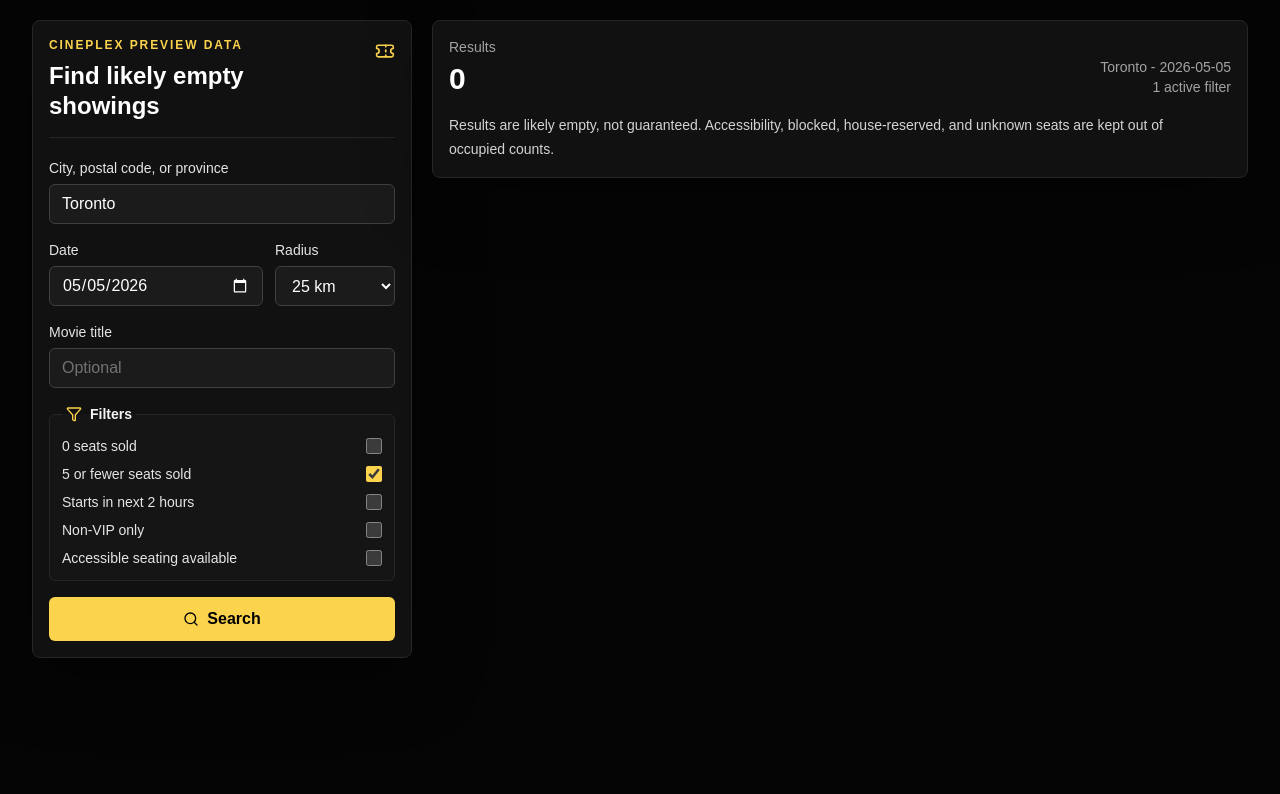
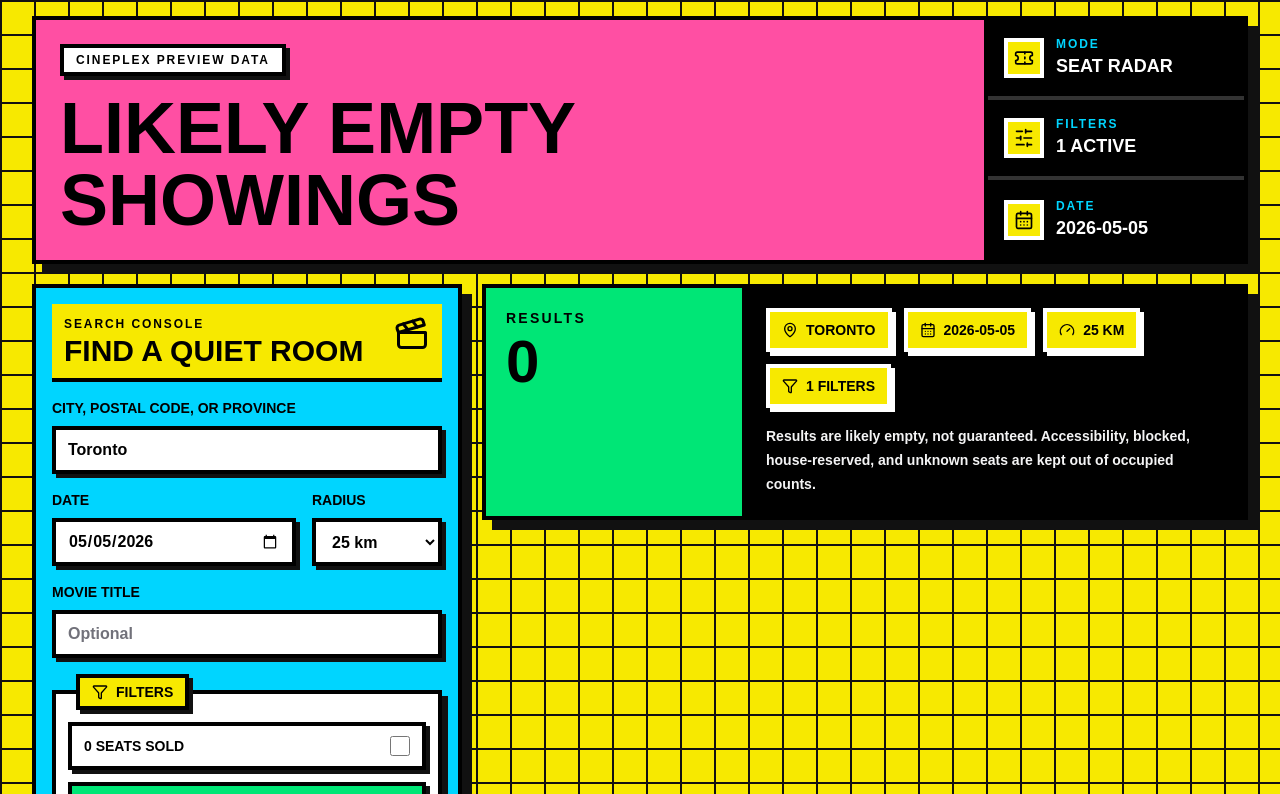
Before and after one commit to Parsa-Bagheri/CineplexPrivateTheatreFinder, a Next.js app: page / in a window 1280 px wide. Shown: the top 794 px of the page. Built offline with nearby package versions, Linux system fonts and the light colour scheme.

Commit message:
Redesign UI with neobrutalist styling

```diff
--- a/src/app/globals.css
+++ b/src/app/globals.css
@@ -3,9 +3,9 @@
 @tailwind utilities;
 
 :root {
-  color-scheme: dark;
-  background: #050505;
-  color: #f5f5f5;
+  color-scheme: light;
+  background: #f7e900;
+  color: #111111;
 }
 
 * {
@@ -19,8 +19,12 @@
 
 body {
   margin: 0;
-  background: #050505;
-  color: #f5f5f5;
+  background:
+    linear-gradient(#111111 2px, transparent 2px),
+    linear-gradient(90deg, #111111 2px, transparent 2px),
+    #f7e900;
+  background-size: 34px 34px;
+  color: #111111;
   font-family:
     Arial,
     Helvetica,
@@ -34,15 +38,26 @@
   font: inherit;
 }
 
+input,
+select,
+button {
+  border-radius: 0;
+}
+
 a {
   color: inherit;
 }
 
 .focus-ring {
   outline: 2px solid transparent;
-  outline-offset: 2px;
+  outline-offset: 4px;
 }
 
 .focus-ring:focus-visible {
-  outline-color: #fcd34d;
+  outline-color: #ff4fa3;
 }
+
+::selection {
+  background: #ff4fa3;
+  color: #111111;
+}
--- a/src/app/page.tsx
+++ b/src/app/page.tsx
@@ -1,6 +1,18 @@
 "use client";
 
-import { Clock, ExternalLink, Filter, MapPin, Search, Ticket } from "lucide-react";
+import {
+  CalendarDays,
+  Clapperboard,
+  Clock,
+  ExternalLink,
+  Filter,
+  Gauge,
+  MapPin,
+  Search,
+  SlidersHorizontal,
+  Ticket,
+  Zap
+} from "lucide-react";
 import { FormEvent, useCallback, useEffect, useMemo, useRef, useState } from "react";
 import { formatConfidence } from "@/lib/seat-scoring";
 import {
@@ -16,6 +28,11 @@
   type SearchState
 } from "@/lib/search-state";
 import type { SearchResult } from "@/lib/types";
+
+const inputClass =
+  "focus-ring h-12 w-full border-4 border-black bg-white px-3 text-base font-black text-black shadow-[4px_4px_0_#111111] placeholder:text-zinc-500";
+const panelShadow = "shadow-[10px_10px_0_#111111]";
+const cardShadow = "shadow-[8px_8px_0_#111111]";
 
 export default function HomePage() {
   const today = getLocalDateInputValue();
@@ -111,33 +128,56 @@
   }
 
   return (
-    <main className="min-h-screen bg-[#050505] px-4 py-5 text-neutral-100 sm:px-6 lg:px-8">
-      <div className="mx-auto grid w-full max-w-7xl gap-5 lg:grid-cols-[380px_1fr]">
-        <section className="rounded-lg border border-neutral-800 bg-[#111111] p-4 shadow-[0_18px_70px_rgba(0,0,0,0.45)]">
-          <div className="mb-5 flex items-start justify-between gap-4 border-b border-neutral-800 pb-4">
+    <main className="min-h-screen overflow-hidden px-3 py-4 text-black sm:px-5 lg:px-8">
+      <div className="mx-auto flex w-full max-w-[1500px] flex-col gap-5">
+        <header className={`border-4 border-black bg-white ${panelShadow}`}>
+          <div className="grid gap-0 lg:grid-cols-[1fr_auto]">
+            <div className="border-b-4 border-black bg-[#ff4fa3] p-4 sm:p-6 lg:border-b-0 lg:border-r-4">
+              <p className="inline-flex border-4 border-black bg-white px-3 py-1 text-xs font-black uppercase tracking-[0.16em] shadow-[4px_4px_0_#111111]">
+                Cineplex preview data
+              </p>
+              <h1 className="mt-4 max-w-4xl text-4xl font-black uppercase leading-none text-black sm:text-6xl lg:text-7xl">
+                Likely Empty Showings
+              </h1>
+            </div>
+            <div className="grid min-w-64 bg-black text-white sm:grid-cols-3 lg:grid-cols-1">
+              <HeaderStat icon={<Ticket className="h-5 w-5" aria-hidden="true" />} label="Mode" value="Seat Radar" />
+              <HeaderStat
+                icon={<SlidersHorizontal className="h-5 w-5" aria-hidden="true" />}
+                label="Filters"
+                value={`${activeFilterCount} active`}
+              />
+              <HeaderStat icon={<CalendarDays className="h-5 w-5" aria-hidden="true" />} label="Date" value={date} />
+            </div>
+          </div>
+        </header>
+
+        <div className="grid gap-5 xl:grid-cols-[430px_minmax(0,1fr)]">
+          <section className={`border-4 border-black bg-[#00d5ff] p-4 ${panelShadow} xl:sticky xl:top-5 xl:self-start`}>
+            <div className="mb-4 flex items-start justify-between gap-4 border-b-4 border-black bg-[#f7e900] p-3">
               <div>
-              <p className="text-xs font-semibold uppercase tracking-[0.16em] text-amber-300">Cineplex preview data</p>
-              <h1 className="mt-2 text-2xl font-semibold leading-tight text-white">Find likely empty showings</h1>
+                <p className="text-xs font-black uppercase tracking-[0.16em]">Search console</p>
+                <h2 className="mt-1 text-3xl font-black uppercase leading-none">Find a quiet room</h2>
               </div>
-            <Ticket className="mt-1 h-5 w-5 text-amber-300" aria-hidden="true" />
+              <Clapperboard className="h-9 w-9 shrink-0" aria-hidden="true" />
             </div>
 
             <form className="grid gap-4" onSubmit={onSubmit}>
-            <label className="grid gap-1.5 text-sm font-medium text-neutral-200">
+              <label className="grid gap-2 text-sm font-black uppercase">
                 City, postal code, or province
                 <input
-                className="focus-ring h-10 rounded-md border border-neutral-700 bg-[#1b1b1b] px-3 text-base text-white placeholder:text-neutral-500"
+                  className={inputClass}
                   value={location}
                   onChange={(event) => setLocation(event.target.value)}
                   required
                 />
               </label>
 
-            <div className="grid grid-cols-[1fr_120px] gap-3">
-              <label className="grid gap-1.5 text-sm font-medium text-neutral-200">
+              <div className="grid gap-4 sm:grid-cols-[1fr_130px] xl:grid-cols-[1fr_130px]">
+                <label className="grid gap-2 text-sm font-black uppercase">
                   Date
                   <input
-                  className="focus-ring h-10 rounded-md border border-neutral-700 bg-[#1b1b1b] px-3 text-base text-white"
+                    className={inputClass}
                     type="date"
                     value={date}
                     onChange={(event) => updateDate(event.target.value)}
@@ -145,10 +185,10 @@
                   />
                 </label>
 
-              <label className="grid gap-1.5 text-sm font-medium text-neutral-200">
+                <label className="grid gap-2 text-sm font-black uppercase">
                   Radius
                   <select
-                  className="focus-ring h-10 rounded-md border border-neutral-700 bg-[#1b1b1b] px-3 text-base text-white"
+                    className={inputClass}
                     value={radiusKm}
                     onChange={(event) => setRadiusKm(event.target.value)}
                   >
@@ -160,19 +200,19 @@
                 </label>
               </div>
 
-            <label className="grid gap-1.5 text-sm font-medium text-neutral-200">
+              <label className="grid gap-2 text-sm font-black uppercase">
                 Movie title
                 <input
-                className="focus-ring h-10 rounded-md border border-neutral-700 bg-[#1b1b1b] px-3 text-base text-white placeholder:text-neutral-500"
+                  className={inputClass}
                   value={movieTitle}
                   onChange={(event) => setMovieTitle(event.target.value)}
                   placeholder="Optional"
                 />
               </label>
 
-            <fieldset className="grid gap-2 rounded-md border border-neutral-800 bg-[#151515] p-3">
-              <legend className="flex items-center gap-2 px-1 text-sm font-semibold text-neutral-100">
-                <Filter className="h-4 w-4 text-amber-300" aria-hidden="true" />
+              <fieldset className="grid gap-3 border-4 border-black bg-white p-3 shadow-[6px_6px_0_#111111]">
+                <legend className="ml-2 flex items-center gap-2 border-4 border-black bg-[#f7e900] px-3 py-1 text-sm font-black uppercase shadow-[4px_4px_0_#111111]">
+                  <Filter className="h-4 w-4" aria-hidden="true" />
                   Filters
                 </legend>
                 <FilterToggle
@@ -204,51 +244,79 @@
               </fieldset>
 
               <button
-              className="focus-ring inline-flex h-11 items-center justify-center gap-2 rounded-md bg-amber-300 px-4 font-semibold text-black transition hover:bg-amber-200 disabled:cursor-not-allowed disabled:bg-neutral-700 disabled:text-neutral-400"
+                className="focus-ring inline-flex min-h-14 items-center justify-center gap-3 border-4 border-black bg-[#ff4fa3] px-5 text-lg font-black uppercase text-black shadow-[6px_6px_0_#111111] transition hover:-translate-x-1 hover:-translate-y-1 hover:shadow-[10px_10px_0_#111111] active:translate-x-0 active:translate-y-0 disabled:cursor-not-allowed disabled:bg-zinc-300 disabled:text-zinc-600"
                 type="submit"
                 disabled={loading}
               >
-              <Search className="h-4 w-4" aria-hidden="true" />
+                <Search className="h-5 w-5" aria-hidden="true" />
                 {loading ? "Searching" : "Search"}
               </button>
             </form>
           </section>
 
-        <section className="grid content-start gap-3">
-          <div className="rounded-lg border border-neutral-800 bg-[#111111] p-4 shadow-[0_18px_70px_rgba(0,0,0,0.35)]">
-            <div className="flex flex-wrap items-end justify-between gap-4">
-              <div>
-                <p className="text-sm text-neutral-400">Results</p>
-                <p className="mt-1 text-3xl font-semibold text-white">{resultCount(results, loading)}</p>
+          <section className="grid content-start gap-5">
+            <div className={`border-4 border-black bg-black text-white ${panelShadow}`}>
+              <div className="grid gap-0 lg:grid-cols-[260px_1fr]">
+                <div className="border-b-4 border-black bg-[#00e676] p-5 text-black lg:border-b-0 lg:border-r-4">
+                  <p className="text-sm font-black uppercase tracking-[0.16em]">Results</p>
+                  <p className="mt-1 text-6xl font-black leading-none">{resultCount(results, loading)}</p>
                 </div>
-              <div className="text-right text-sm text-neutral-400">
-                <p>{location.trim() || "No location"} - {date}</p>
-                <p>{activeFilterCount} active filter{activeFilterCount === 1 ? "" : "s"}</p>
+                <div className="grid gap-4 p-5">
+                  <div className="flex flex-wrap gap-3">
+                    <QueryChip icon={<MapPin className="h-4 w-4" aria-hidden="true" />} label={location.trim() || "No location"} />
+                    <QueryChip icon={<CalendarDays className="h-4 w-4" aria-hidden="true" />} label={date} />
+                    <QueryChip icon={<Gauge className="h-4 w-4" aria-hidden="true" />} label={`${radiusKm} km`} />
+                    <QueryChip icon={<Filter className="h-4 w-4" aria-hidden="true" />} label={`${activeFilterCount} filters`} />
                   </div>
-            </div>
-            <p className="mt-4 max-w-3xl text-sm leading-6 text-neutral-300">
+                  <p className="max-w-4xl text-sm font-bold leading-6 text-zinc-100">
                     Results are likely empty, not guaranteed. Accessibility, blocked, house-reserved, and unknown seats are kept out of occupied counts.
                   </p>
                 </div>
+              </div>
+            </div>
 
             {error ? (
-            <div className="rounded-md border border-red-500/40 bg-red-950/40 p-3 text-sm text-red-100">{error}</div>
+              <div className="border-4 border-black bg-[#ff4f4f] p-4 text-sm font-black uppercase text-black shadow-[8px_8px_0_#111111]">
+                {error}
+              </div>
             ) : null}
 
             {!loading && hasSearched && !error && results.length === 0 ? (
-            <div className="rounded-lg border border-neutral-800 bg-[#111111] p-5 text-sm leading-6 text-neutral-300">
+              <div className="border-4 border-black bg-white p-5 text-sm font-black uppercase leading-6 shadow-[8px_8px_0_#111111]">
                 No matching likely-empty showtimes were returned for this search. Try clearing the low-occupancy filter or using a future date.
               </div>
             ) : null}
 
-          <div className="grid gap-3">
+            <div className="grid gap-5">
               {results.map((result) => (
                 <ResultCard key={result.showtime.id} result={result} />
               ))}
             </div>
           </section>
         </div>
+      </div>
     </main>
+  );
+}
+
+function HeaderStat({ icon, label, value }: { icon: React.ReactNode; label: string; value: string }) {
+  return (
+    <div className="flex min-h-20 items-center gap-3 border-b-4 border-white/20 p-4 last:border-b-0 sm:border-b-0 sm:border-r-4 sm:border-white/20 sm:last:border-r-0 lg:border-b-4 lg:border-r-0 lg:last:border-b-0">
+      <span className="grid h-10 w-10 shrink-0 place-items-center border-4 border-white bg-[#f7e900] text-black">{icon}</span>
+      <div className="min-w-0">
+        <p className="text-xs font-black uppercase tracking-[0.16em] text-[#00d5ff]">{label}</p>
+        <p className="truncate text-lg font-black uppercase">{value}</p>
+      </div>
+    </div>
+  );
+}
+
+function QueryChip({ icon, label }: { icon: React.ReactNode; label: string }) {
+  return (
+    <span className="inline-flex max-w-full items-center gap-2 border-4 border-white bg-[#f7e900] px-3 py-2 text-sm font-black uppercase text-black shadow-[4px_4px_0_#ffffff]">
+      {icon}
+      <span className="truncate">{label}</span>
+    </span>
   );
 }
 
@@ -264,10 +332,14 @@
   onChange: (value: boolean) => void;
 }) {
   return (
-    <label className={`flex items-center justify-between gap-3 text-sm ${disabled ? "text-neutral-500" : "text-neutral-200"}`}>
+    <label
+      className={`flex min-h-12 items-center justify-between gap-3 border-4 border-black px-3 py-2 text-sm font-black uppercase shadow-[4px_4px_0_#111111] ${
+        disabled ? "bg-zinc-300 text-zinc-600" : checked ? "bg-[#00e676] text-black" : "bg-white text-black"
+      }`}
+    >
       <span>{label}</span>
       <input
-        className="h-4 w-4 accent-amber-300"
+        className="h-5 w-5 accent-[#ff4fa3]"
         type="checkbox"
         checked={checked}
         disabled={disabled}
@@ -280,52 +352,82 @@
 function ResultCard({ result }: { result: SearchResult }) {
   const startsAt = new Date(result.showtime.startsAt);
   const checkedAt = new Date(result.snapshot.checkedAt);
+  const emptySeats = Math.max(0, result.snapshot.sellableSeats - result.snapshot.occupiedEstimate);
+  const occupancy =
+    result.snapshot.sellableSeats > 0
+      ? Math.round((result.snapshot.occupiedEstimate / result.snapshot.sellableSeats) * 100)
+      : 0;
 
   return (
-    <article className="rounded-lg border border-neutral-800 bg-[#111111] p-4 shadow-[0_14px_44px_rgba(0,0,0,0.28)]">
-      <div className="flex flex-wrap items-start justify-between gap-3 border-b border-neutral-800 pb-3">
-        <div>
-          <h2 className="text-lg font-semibold text-white">{result.theatre.name}</h2>
-          <p className="mt-1 flex items-center gap-1 text-sm text-neutral-400">
-            <MapPin className="h-4 w-4 text-amber-300" aria-hidden="true" />
+    <article className={`border-4 border-black bg-white ${cardShadow}`}>
+      <div className="grid gap-3 border-b-4 border-black bg-[#f7e900] p-4 lg:grid-cols-[1fr_auto]">
+        <div className="min-w-0">
+          <h2 className="text-2xl font-black uppercase leading-tight text-black">{result.theatre.name}</h2>
+          <p className="mt-2 flex flex-wrap items-center gap-2 text-sm font-black uppercase">
+            <MapPin className="h-4 w-4 text-[#ff4fa3]" aria-hidden="true" />
+            <span>
               {result.theatre.city}, {result.theatre.province}
-            {result.distanceKm !== undefined ? ` - ${result.distanceKm.toFixed(1)} km` : ""}
+            </span>
+            {result.distanceKm !== undefined ? <span>{result.distanceKm.toFixed(1)} km</span> : null}
           </p>
         </div>
         <a
-          className="focus-ring inline-flex items-center gap-2 rounded-md border border-neutral-700 px-3 py-2 text-sm font-semibold text-neutral-100 transition hover:border-amber-300 hover:text-amber-200"
+          className="focus-ring inline-flex min-h-12 items-center justify-center gap-2 border-4 border-black bg-white px-4 text-sm font-black uppercase shadow-[4px_4px_0_#111111] transition hover:-translate-x-1 hover:-translate-y-1 hover:bg-[#00d5ff] hover:shadow-[7px_7px_0_#111111]"
           href={result.showtime.ticketUrl}
           target="_blank"
           rel="noreferrer"
         >
-          View on Cineplex
+          Cineplex
           <ExternalLink className="h-4 w-4" aria-hidden="true" />
         </a>
       </div>
 
-      <div className="mt-3 grid gap-3 md:grid-cols-[1fr_auto]">
+      <div className="grid lg:grid-cols-[minmax(0,1fr)_300px]">
+        <div className="grid content-start gap-4 p-4">
           <div>
-          <p className="flex items-center gap-2 font-semibold text-neutral-100">
-            <Clock className="h-4 w-4 text-emerald-300" aria-hidden="true" />
-            {startsAt.toLocaleTimeString([], { hour: "numeric", minute: "2-digit" })} - {result.showtime.movieTitle}
+            <p className="flex flex-wrap items-center gap-2 text-xl font-black uppercase leading-tight">
+              <Clock className="h-5 w-5 text-[#00a651]" aria-hidden="true" />
+              <span>{startsAt.toLocaleTimeString([], { hour: "numeric", minute: "2-digit" })}</span>
+              <span>{result.showtime.movieTitle}</span>
             </p>
-          <p className="mt-1 text-sm text-neutral-400">
-            {[result.showtime.format, result.showtime.auditorium].filter(Boolean).join(" - ")}
+            <p className="mt-2 text-sm font-black uppercase text-zinc-700">
+              {[result.showtime.format, result.showtime.auditorium].filter(Boolean).join(" / ")}
             </p>
           </div>
 
-        <div className="grid min-w-56 gap-1 rounded-md border border-neutral-800 bg-black/35 p-3 text-sm">
-          <p className="font-semibold text-white">
-            {result.snapshot.occupiedEstimate} occupied / {result.snapshot.sellableSeats} seats
+          <div className="grid gap-3 sm:grid-cols-3">
+            <MetricSlab label="Open seats" value={String(emptySeats)} tone="bg-[#00e676]" />
+            <MetricSlab label="Occupied" value={`${result.snapshot.occupiedEstimate}/${result.snapshot.sellableSeats}`} tone="bg-[#ff4fa3]" />
+            <MetricSlab label="Occupancy" value={`${occupancy}%`} tone="bg-[#00d5ff]" />
+          </div>
+        </div>
+
+        <aside className="grid border-t-4 border-black bg-black text-white lg:border-l-4 lg:border-t-0">
+          <div className="border-b-4 border-white/20 p-4">
+            <p className="flex items-center gap-2 text-xs font-black uppercase tracking-[0.16em] text-[#f7e900]">
+              <Zap className="h-4 w-4" aria-hidden="true" />
+              Confidence
             </p>
-          <p className="text-amber-200">{formatConfidence(result.snapshot.confidence)}</p>
-          <p className="text-neutral-400">Last checked {relativeMinutes(checkedAt)} min ago</p>
-          <p className="text-neutral-400">
+            <p className="mt-1 text-2xl font-black uppercase">{formatConfidence(result.snapshot.confidence)}</p>
+          </div>
+          <div className="grid gap-2 p-4 text-sm font-bold uppercase text-zinc-100">
+            <p>Last checked {relativeMinutes(checkedAt)} min ago</p>
+            <p>
               Ambiguous seats: {result.snapshot.accessibilityCount + result.snapshot.blockedCount + result.snapshot.unknownCount}
             </p>
           </div>
+        </aside>
       </div>
     </article>
+  );
+}
+
+function MetricSlab({ label, value, tone }: { label: string; value: string; tone: string }) {
+  return (
+    <div className={`border-4 border-black p-3 text-black shadow-[4px_4px_0_#111111] ${tone}`}>
+      <p className="text-xs font-black uppercase tracking-[0.14em]">{label}</p>
+      <p className="mt-1 text-3xl font-black leading-none">{value}</p>
+    </div>
   );
 }
 
```
Lines whose indentation alone changed are shown as unchanged.
